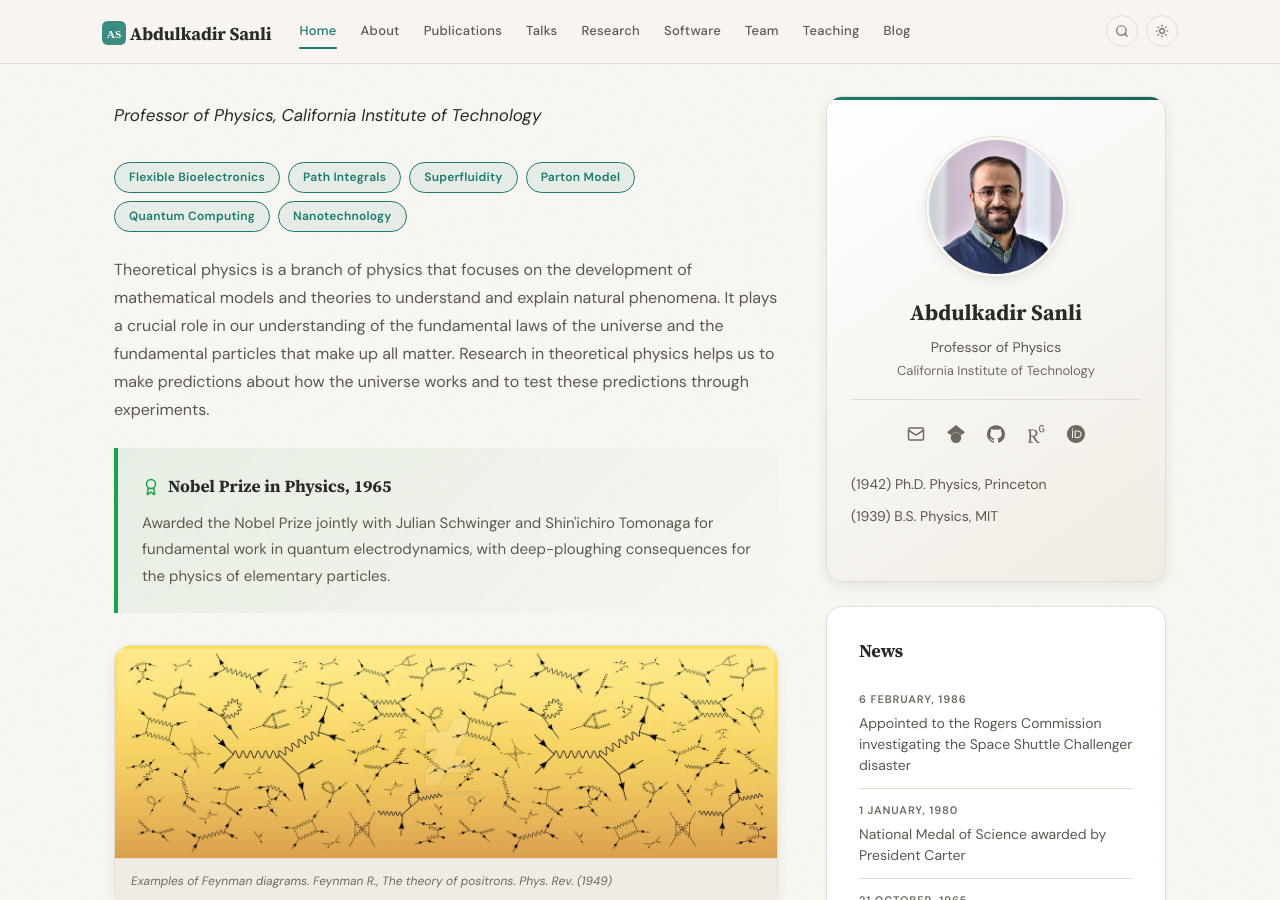
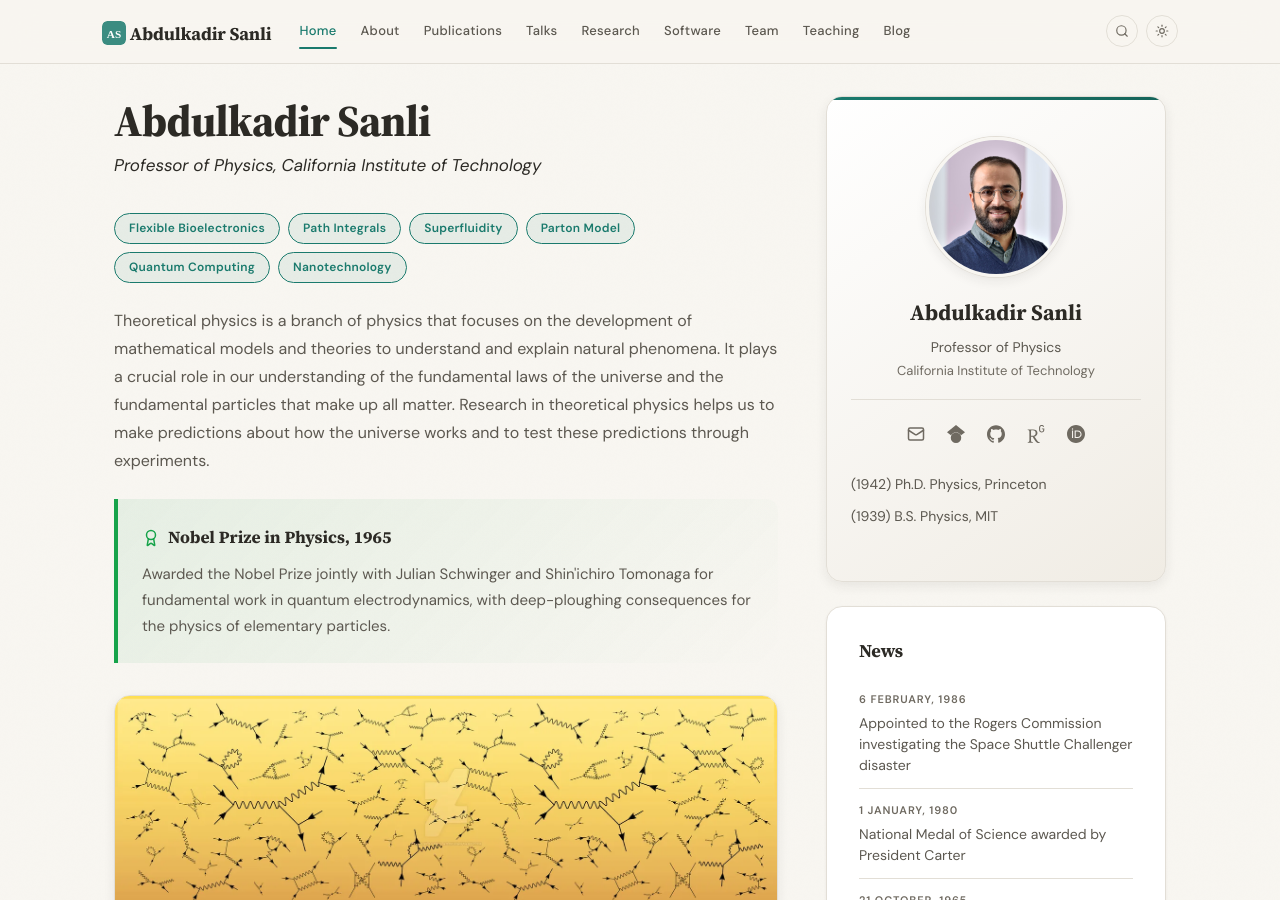
Before and after one commit to prfdrsnl/sanliresearch.github.io, a Jekyll site: the page built from _pages/home.md, in a window 1280 px wide and 900 px high. Built offline with Jekyll 4.4.1, drawn with Linux system fonts in a browser that asks for light colours.

Commit message:
Update home.md

```diff
--- a/_pages/home.md
+++ b/_pages/home.md
@@ -4,7 +4,7 @@ layout: homelay
 permalink: /
 ---
 
-<h1 class="home-hero">{{ Sanli Research Group }}</h1>
+<h1 class="home-hero">{{ site.name }}</h1>
 <p class="home-hero-sub">{{ site.title }}, {{ site.institution }}</p>
 
 <div class="chip-container" markdown="0">
```
